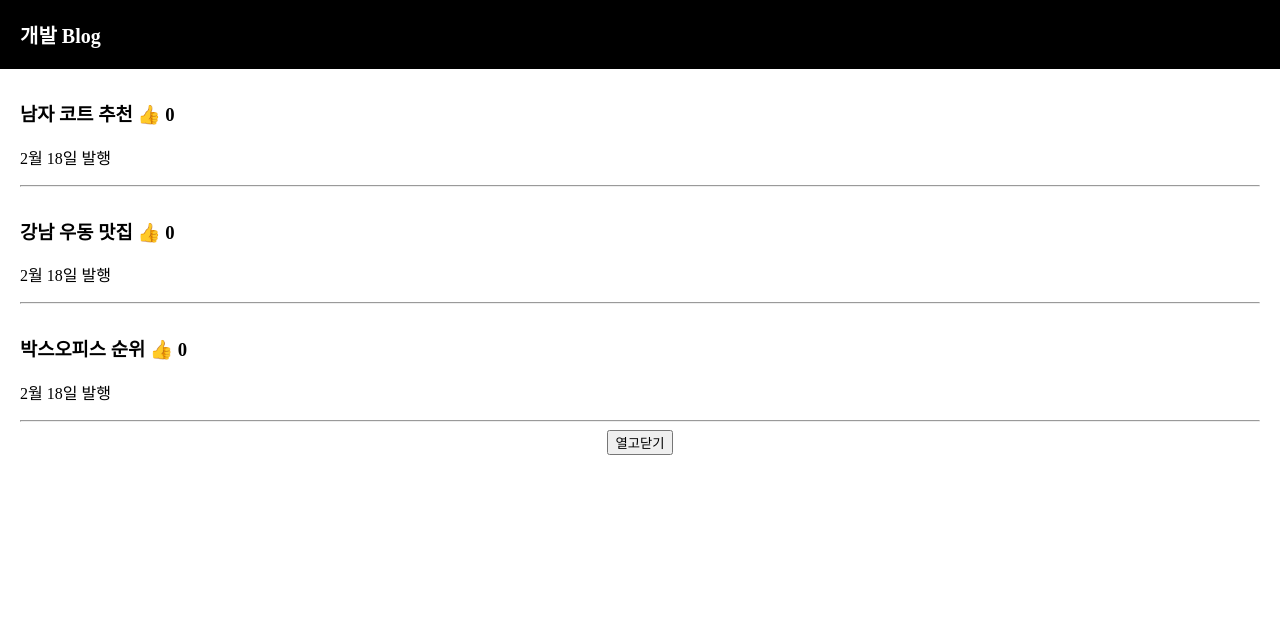
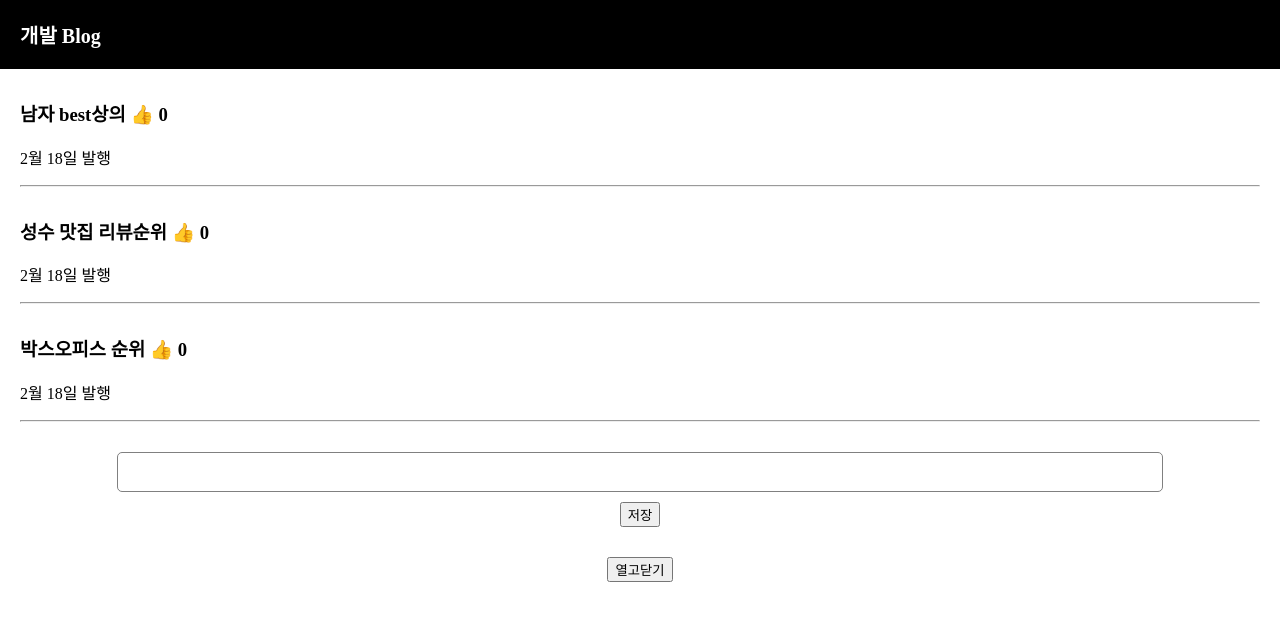
Before and after one commit to lyrical1112/blog, a React (Create React App) app: page / in a window 1280 px wide. Shown: the top 620 px of the page. Built offline with nearby package versions, Linux system fonts and the light colour scheme.

Commit message:
input 다루기2
블로그 글발행 기능 만들기

```diff
--- a/src/App.css
+++ b/src/App.css
@@ -10,6 +10,24 @@
   margin-top: 20px;
   padding: 20px;
   background: #eee;
+}
+
+.publish {
+  margin: 30px 0 30px;
+}
+
+.publish input {
+  padding: 10px;
+  font-size: 16px;
+  border-radius: 5px;
+  width: 80%;
+  border: 1px solid grey;
+}
+
+.publish button {
+  display: block;
+  margin: auto;
+  margin-top: 10px;
 }
 
 .black-nav {
--- a/src/App.js
+++ b/src/App.js
@@ -5,7 +5,7 @@
 
 function App() {
 
-  let [글제목, 글제목변경] = useState(['남자 코트 추천', '강남 우동 맛집', '박스오피스 순위']);
+  let [글제목, 글제목변경] = useState(['남자 best상의', '성수 맛집 리뷰순위', '박스오피스 순위']);
   let [따봉, 따봉변경] = useState(0);
   let [modal, modal변경] = useState(false);
   let [누른제목 , 누른제목변경] = useState(0);
@@ -43,6 +43,15 @@
 
       {/* <input onChange={ (e)=>{ 입력값변경( e.target.value) } } /> */}
 
+      <div className='publish'>
+        <input  onChange={ (e)=>{ 입력값변경( e.target.value) } }  />
+        <button onClick={ ()=>{
+          var arrayCopy = [...글제목];
+          arrayCopy.unshift(입력값);
+          글제목변경(arrayCopy);
+        } }>저장</button>
+      </div>
+
       <button onClick={ ()=>{ modal변경(!modal) } }>열고닫기</button>
       {
         // 삼향연산자
```
